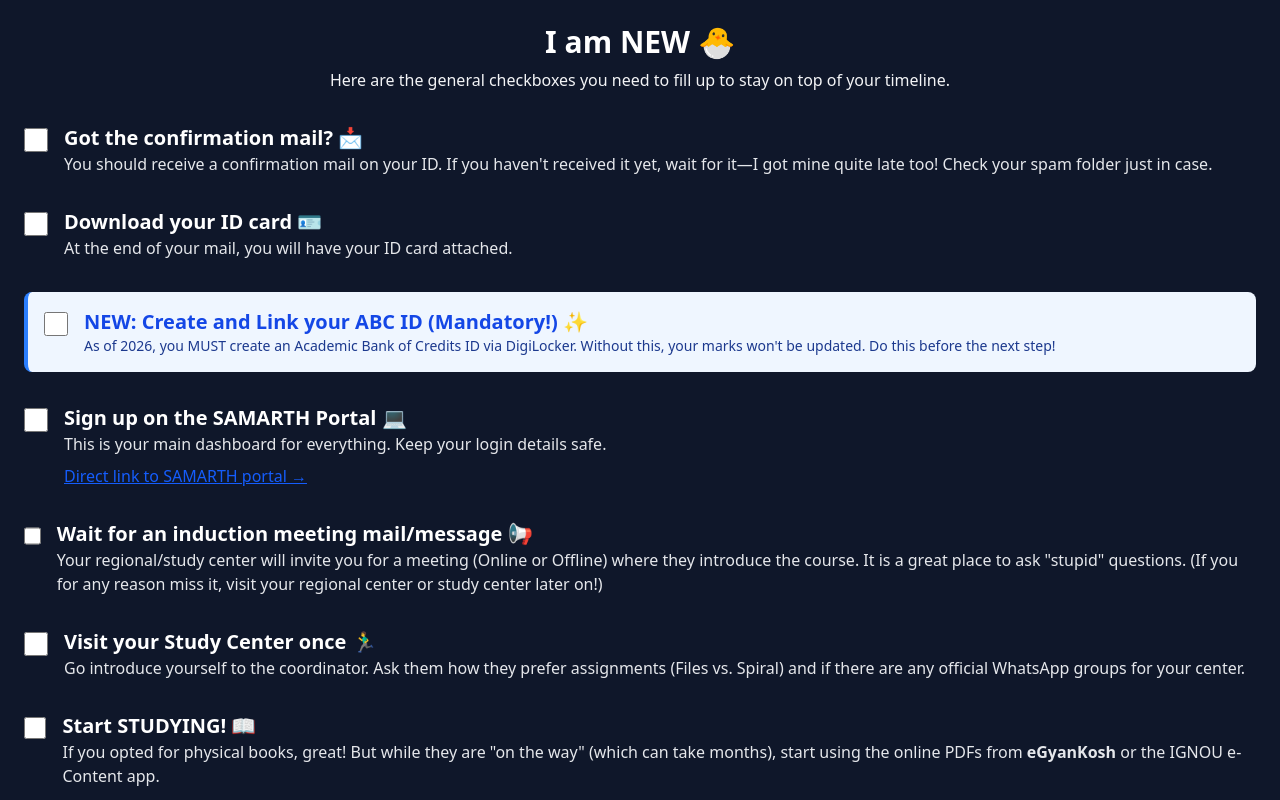
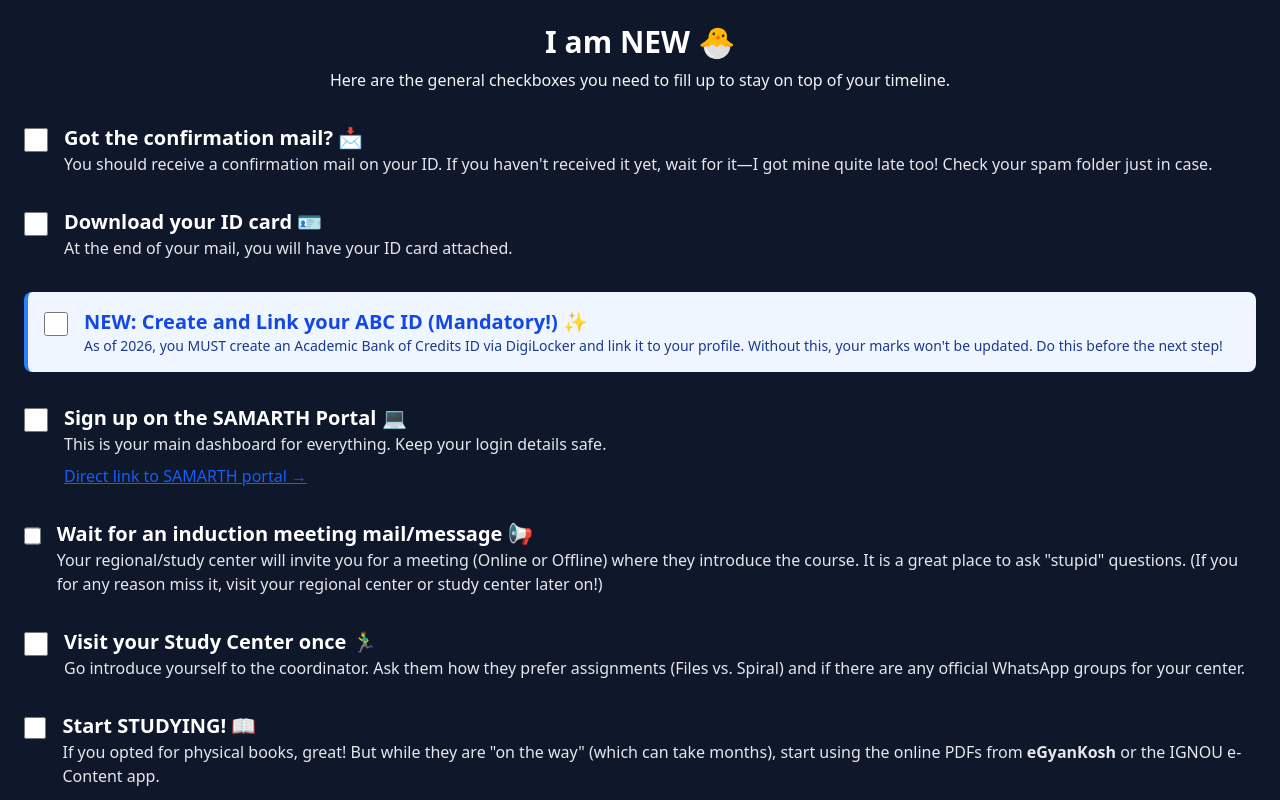
Before and after one commit to Aarush0-5/g-pilot, a Next.js app: page /i_am_new in a window 1280 px wide. Shown: the top 800 px of the page. Built offline with nearby package versions, Linux system fonts and the light colour scheme.

Commit message:
I am new page added

```diff
--- a/app/i_am_new/page.tsx
+++ b/app/i_am_new/page.tsx
@@ -35,7 +35,7 @@
             <input type="checkbox" className="w-6 h-6 mt-1" />
             <div>
                 <h3 className="text-xl font-bold text-blue-700">NEW: Create and Link your ABC ID (Mandatory!) ✨</h3>
-                <p className="text-blue-900 text-sm">As of 2026, you MUST create an Academic Bank of Credits ID via DigiLocker. Without this, your marks won't be updated. Do this before the next step!</p>
+                <p className="text-blue-900 text-sm">As of 2026, you MUST create an Academic Bank of Credits ID via DigiLocker and link it to your profile. Without this, your marks won't be updated. Do this before the next step!</p>
             </div>
             </section>
 
```
